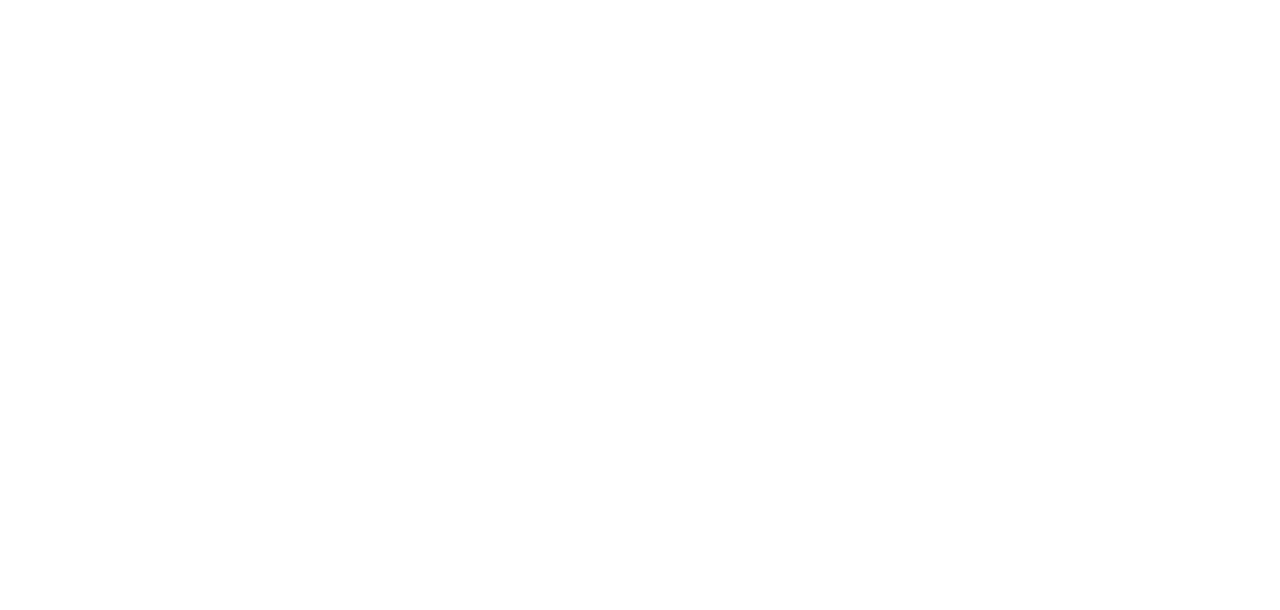
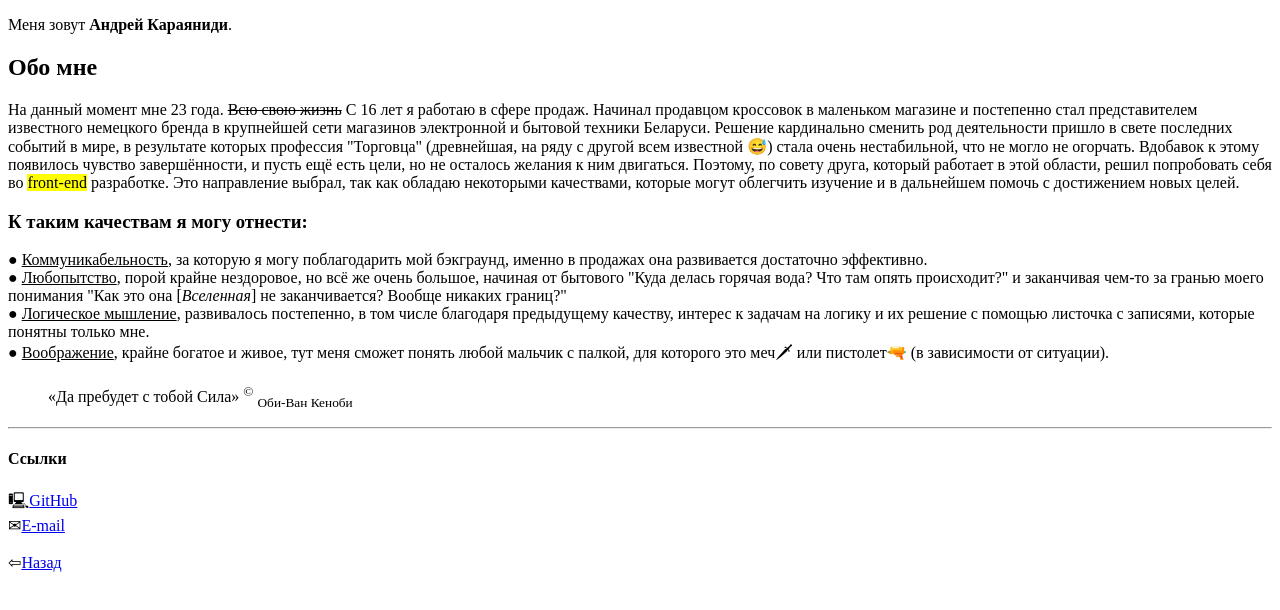
Before and after one commit to Andrake1959/if-html, a website: page about/index.html in a window 1280 px wide. Drawn offline with Linux system fonts and the light colour scheme.

Commit message:
Added elements to file index.html in directory about

```diff
--- a/about/index.html
+++ b/about/index.html
@@ -1,10 +1,48 @@
 <!DOCTYPE html>
 <html lang="en">
-<head>
-    <meta charset="UTF-8">
+  <head>
+    <meta charset="UTF-8" />
     <title>Об авторе</title>
-</head>
-<body>
-
-</body>
+  </head>
+  <body>
+    <p>Меня зовут <strong>Андрей Караяниди</strong>.</p>
+    <h2>Обо мне</h2>
+    <p>
+      На данный момент мне 23 года. <del>Всю свою жизнь</del> С 16 лет я работаю
+      в сфере продаж. Начинал продавцом кроссовок в маленьком магазине и
+      постепенно стал представителем известного немецкого бренда в крупнейшей
+      сети магазинов электронной и бытовой техники Беларуси. Решение кардинально
+      сменить род деятельности пришло в свете последних событий в мире, в
+      результате которых профессия "Торговца" (древнейшая, на ряду с другой всем
+      известной &#x1F605;) стала очень нестабильной, что не могло не огорчать.
+      Вдобавок к этому появилось чувство завершённости, и пусть ещё есть цели,
+      но не осталось желания к ним двигаться. Поэтому, по совету друга, который
+      работает в этой области, решил попробовать себя во
+      <mark>front-end</mark> разработке. Это направление выбрал, так как обладаю
+      некоторыми качествами, которые могут облегчить изучение и в дальнейшем
+      помочь с достижением новых целей.
+    </p>
+    <h3>К таким качествам я могу отнести:</h3>
+    <p>
+      &#9679; <ins>Коммуникабельность</ins>, за которую я могу поблагодарить мой
+      бэкграунд, именно в продажах она развивается достаточно эффективно. <br />
+      &#9679; <ins>Любопытство</ins>, порой крайне нездоровое, но всё же очень
+      большое, начиная от бытового "Куда делась горячая вода? Что там опять
+      происходит?" и заканчивая чем-то за гранью моего понимания "Как это она
+      [<em>Вселенная</em>] не заканчивается? Вообще никаких границ?" <br />
+      &#9679; <ins>Логическое мышление</ins>, развивалось постепенно, в том
+      числе благодаря предыдущему качеству, интерес к задачам на логику и их
+      решение с помощью листочка с записями, которые понятны только мне. <br />
+      &#9679; <ins>Воображение</ins>, крайне богатое и живое, тут меня сможет
+      понять любой мальчик с палкой, для которого это меч&#128481; или
+      пистолет&#128299; (в зависимости от ситуации).
+    </p>
+    <blockquote cite="https://starwars.fandom.com/ru/wiki/%D0%94%D0%B0_%D0%BF%D1%80%D0%B5%D0%B1%D1%83%D0%B4%D0%B5%D1%82_%D1%81_%D1%82%D0%BE%D0%B1%D0%BE%D0%B9_%D0%A1%D0%B8%D0%BB%D0%B0">
+      «Да пребудет с тобой Сила» <sup>&#169;</sup> <sub>Оби-Ван Кеноби</sub> </blockquote>
+    <hr>
+    <h4>Ссылки</h4>
+    &#128435;<a href="https://github.com/Andrake1959" target="_blank">GitHub</a> <br />
+    &#9993;<a href="mailto:karayanidi.andrey@gmail.com">E-mail</a> <br /> <br />
+    &#x21E6;<a href="../">Назад</a>
+  </body>
 </html>
```
